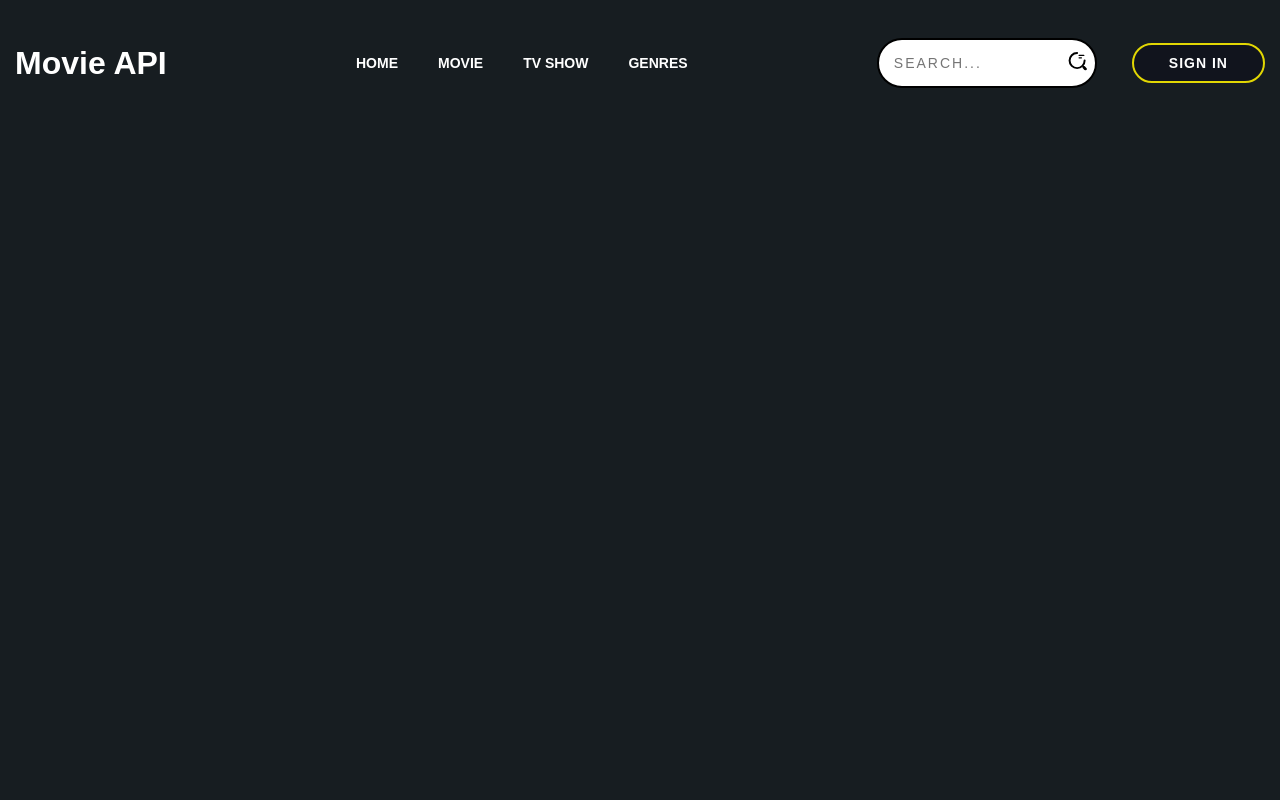
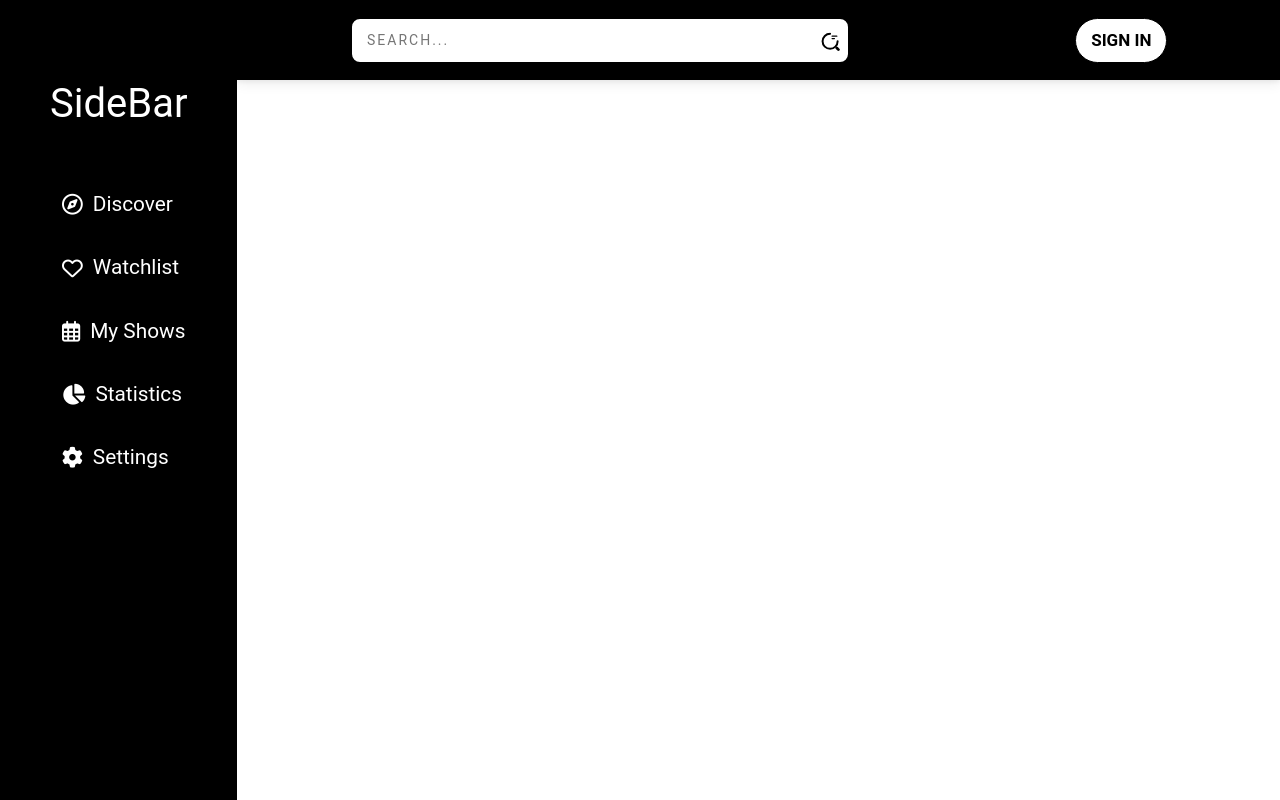
Before and after one commit to saleek-pa/Movie-API, a React (Create React App) app: page / in a window 1280 px wide. Built offline with nearby package versions, Linux system fonts and the light colour scheme; the HTML template or start-up script is replaced by a standard one.

Commit message:
Created Sidebar and Navbar

```diff
--- a/package.json
+++ b/package.json
@@ -3,9 +3,11 @@
   "version": "0.1.0",
   "private": true,
   "dependencies": {
+    "@fortawesome/fontawesome-free": "^6.4.2",
     "@testing-library/jest-dom": "^5.17.0",
     "@testing-library/react": "^13.4.0",
     "@testing-library/user-event": "^13.5.0",
+    "mdb-react-ui-kit": "^7.0.0",
     "react": "^18.2.0",
     "react-dom": "^18.2.0",
     "react-router-dom": "^6.18.0",
--- a/src/App.js
+++ b/src/App.js
@@ -1,8 +1,6 @@
 // import { Route, Routes } from "react-router-dom";
-
-// import Header from "./Components/Header";
 import Home from "./Pages/Home";
-import "./Styles/style.css"
+// import "./Styles/style.css"
 
 function App() {
    return (
--- a/src/Components/Header.js
+++ /dev/null
@@ -1,108 +0,0 @@
-import React from "react";
-import "../Styles/style.css";
-
-const Header = () => {
-   return (
-      <header className="header" data-header>
-         <div className="container">
-            <div className="overlay" data-overlay></div>
-
-            <a href=" " className="logo">
-               <h1>Movie API</h1>
-            </a>
-
-            <div className="header-actions">
-               <div class="search-input-container">
-                  <input type="text" name="text" class="search-input" placeholder="search..." />
-                  <span class="search-icon">
-                     <svg width="19px" height="19px" viewBox="0 0 24 24" fill="none" xmlns="http://www.w3.org/2000/svg">
-                        <g id="SVGRepo_bgCarrier" stroke-width="0"></g>
-                        <g id="SVGRepo_tracerCarrier" stroke-linecap="round" stroke-linejoin="round"></g>
-                        <g id="SVGRepo_iconCarrier">
-                           {" "}
-                           <path
-                              opacity="1"
-                              d="M14 5H20"
-                              stroke="#000"
-                              stroke-width="1.5"
-                              stroke-linecap="round"
-                              stroke-linejoin="round"
-                           ></path>{" "}
-                           <path
-                              opacity="1"
-                              d="M14 8H17"
-                              stroke="#000"
-                              stroke-width="1.5"
-                              stroke-linecap="round"
-                              stroke-linejoin="round"
-                           ></path>{" "}
-                           <path
-                              d="M21 11.5C21 16.75 16.75 21 11.5 21C6.25 21 2 16.75 2 11.5C2 6.25 6.25 2 11.5 2"
-                              stroke="#000"
-                              stroke-width="2.5"
-                              stroke-linecap="round"
-                              stroke-linejoin="round"
-                           ></path>{" "}
-                           <path
-                              opacity="1"
-                              d="M22 22L20 20"
-                              stroke="#000"
-                              stroke-width="3.5"
-                              stroke-linecap="round"
-                              stroke-linejoin="round"
-                           ></path>{" "}
-                        </g>
-                     </svg>
-                  </span>
-               </div>
-
-               <button className="btn btn-primary">Sign in</button>
-            </div>
-
-            <button className="menu-open-btn" data-menu-open-btn>
-               <ion-icon name="reorder-two"></ion-icon>
-            </button>
-
-            <nav className="navbar" data-navbar>
-               <div className="navbar-top">
-                  <a href="./index.html" className="logo">
-                     <img src="./assets/images/logo.svg" alt="Filmlane logo" />
-                  </a>
-
-                  <button className="menu-close-btn" data-menu-close-btn>
-                     <ion-icon name="close-outline"></ion-icon>
-                  </button>
-               </div>
-
-               <ul className="navbar-list">
-                  <li>
-                     <a href="./index.html" className="navbar-link">
-                        Home
-                     </a>
-                  </li>
-
-                  <li>
-                     <a href=" " className="navbar-link">
-                        Movie
-                     </a>
-                  </li>
-
-                  <li>
-                     <a href=" " className="navbar-link">
-                        Tv Show
-                     </a>
-                  </li>
-
-                  <li>
-                     <a href=" " className="navbar-link">
-                        Genres
-                     </a>
-                  </li>
-               </ul>
-            </nav>
-         </div>
-      </header>
-   );
-};
-
-export default Header;
--- /dev/null
+++ b/src/Components/MainContent.js/MainContent.css
@@ -0,0 +1,3 @@
+.main-content-container {
+    flex: 5;
+}
--- /dev/null
+++ b/src/Components/MainContent.js/MainContent.js
@@ -0,0 +1,11 @@
+import React from "react";
+import "./MainContent.css";
+import { Navbar } from "../Navbar/Navbar";
+
+export const MainContent = () => {
+   return (
+      <div className="main-content-container">
+         <Navbar />
+      </div>
+   );
+};
--- /dev/null
+++ b/src/Components/Navbar/Navbar.css
@@ -0,0 +1,59 @@
+.navbar {
+   background-color: black;
+   height: 10vh;
+   display: flex;
+   justify-content: space-around;
+   align-items: center;
+}
+
+.search-input-container {
+   width: 500px;
+   position: relative;
+}
+
+.search-icon {
+   position: absolute;
+   right: 10px;
+   top: calc(50% + 5px);
+   transform: translateY(calc(-50% - 5px));
+}
+
+.search-input {
+   width: 100%;
+   padding: 10px 15px;
+   transition: 0.2s linear;
+   border: 2.5px solid black;
+   font-size: 14px;
+   text-transform: uppercase;
+   letter-spacing: 2px;
+   border-radius: 10px;
+}
+
+.search-input:focus {
+   outline: none;
+   border: 0.5px solid black;
+   box-shadow: -5px -5px 0px black;
+}
+
+.signin-btn {
+   background-color: white;
+   color: black;
+   border-radius: 10em;
+   font-size: 17px;
+   font-weight: 600;
+   padding: 8px 15px;
+   cursor: pointer;
+   transition: all 0.3s ease-in-out;
+   border: 1px solid black;
+   box-shadow: 0 0 0 0 black;
+}
+
+.signin-btn:hover {
+   transform: translateY(-2px) translateX(-1px);
+   box-shadow: 2px 5px 0 0 black;
+}
+
+.signin-btn:active {
+   transform: translateY(2px) translateX(1px);
+   box-shadow: 0 0 0 0 black;
+}
--- /dev/null
+++ b/src/Components/Navbar/Navbar.js
@@ -0,0 +1,55 @@
+import React from "react";
+import "./Navbar.css";
+
+export const Navbar = () => {
+   return (
+      <div className="navbar">
+         <div class="search-input-container">
+            <input type="text" name="text" class="search-input" placeholder="search..." />
+            <span class="search-icon">
+               <svg width="19px" height="19px" viewBox="0 0 24 24" fill="none" xmlns="http://www.w3.org/2000/svg">
+                  <g id="SVGRepo_bgCarrier" stroke-width="0"></g>
+                  <g id="SVGRepo_tracerCarrier" stroke-linecap="round" stroke-linejoin="round"></g>
+                  <g id="SVGRepo_iconCarrier">
+                     {" "}
+                     <path
+                        opacity="1"
+                        d="M14 5H20"
+                        stroke="#000"
+                        stroke-width="1.5"
+                        stroke-linecap="round"
+                        stroke-linejoin="round"
+                     ></path>{" "}
+                     <path
+                        opacity="1"
+                        d="M14 8H17"
+                        stroke="#000"
+                        stroke-width="1.5"
+                        stroke-linecap="round"
+                        stroke-linejoin="round"
+                     ></path>{" "}
+                     <path
+                        d="M21 11.5C21 16.75 16.75 21 11.5 21C6.25 21 2 16.75 2 11.5C2 6.25 6.25 2 11.5 2"
+                        stroke="#000"
+                        stroke-width="2.5"
+                        stroke-linecap="round"
+                        stroke-linejoin="round"
+                     ></path>{" "}
+                     <path
+                        opacity="1"
+                        d="M22 22L20 20"
+                        stroke="#000"
+                        stroke-width="3.5"
+                        stroke-linecap="round"
+                        stroke-linejoin="round"
+                     ></path>{" "}
+                  </g>
+               </svg>
+            </span>
+         </div>
+         <div>
+            <button className="signin-btn">SIGN IN</button>
+         </div>
+      </div>
+   );
+};
--- /dev/null
+++ b/src/Components/Sidebar/Sidebar.css
@@ -0,0 +1,21 @@
+.sidebar-container {
+    flex: 1;
+    height: 100vh;
+    color: white;
+    background-color: black;
+}
+
+.logo {
+    padding: 80px 50px 30px;
+    font-weight: 400;
+}
+
+.sidebar-list li {
+    display: flex;
+    justify-content: flex-start;
+    align-items: center;
+    gap: 10px;
+    margin: 30px;
+    font-size: 1.3rem;
+    list-style: none;
+}
--- /dev/null
+++ b/src/Components/Sidebar/Sidebar.js
@@ -0,0 +1,30 @@
+import React from "react";
+import { MDBIcon } from "mdb-react-ui-kit";
+import "./Sidebar.css";
+
+export const Sidebar = () => {
+   return (
+      <div className="sidebar-container">
+         <h1 className="logo">SideBar</h1>
+         <div>
+            <ul className="sidebar-list">
+               <li>
+                  <MDBIcon far icon="compass" /> Discover
+               </li>
+               <li>
+                  <MDBIcon far icon="heart" /> Watchlist
+               </li>
+               <li>
+                  <MDBIcon far icon="calendar-alt" /> My Shows
+               </li>
+               <li>
+                  <MDBIcon fas icon="chart-pie" /> Statistics
+               </li>
+               <li>
+                  <MDBIcon fas icon="cog" /> Settings
+               </li>
+            </ul>
+         </div>
+      </div>
+   );
+};
--- /dev/null
+++ b/src/Pages/Home.css
@@ -0,0 +1,9 @@
+* {
+    margin: 0;
+    padding: 0;
+    box-sizing: border-box;
+}
+
+.home-container {
+   display: flex;
+}
--- a/src/Pages/Home.js
+++ b/src/Pages/Home.js
@@ -1,14 +1,14 @@
 import React from "react";
-import Header from "../Components/Header";
-// import "../Styles/style.css"
+import { Sidebar } from "../Components/Sidebar/Sidebar";
+import { MainContent } from "../Components/MainContent.js/MainContent";
+import "./Home.css"
 
 function Home() {
    return (
-      <>
-         <Header />
-
-
-      </>
+      <div className="home-container">
+         <Sidebar />
+         <MainContent />
+      </div>
    );
 }
 
--- a/src/index.js
+++ b/src/index.js
@@ -1,6 +1,8 @@
 import React from "react";
 import ReactDOM from "react-dom/client";
 import { BrowserRouter } from "react-router-dom";
+import 'mdb-react-ui-kit/dist/css/mdb.min.css';
+import "@fortawesome/fontawesome-free/css/all.min.css";
 import App from "./App";
 
 const root = ReactDOM.createRoot(document.getElementById("root"));
```
Also changed, not shown: 1 other file (tests, documents, lock files or other folders).
